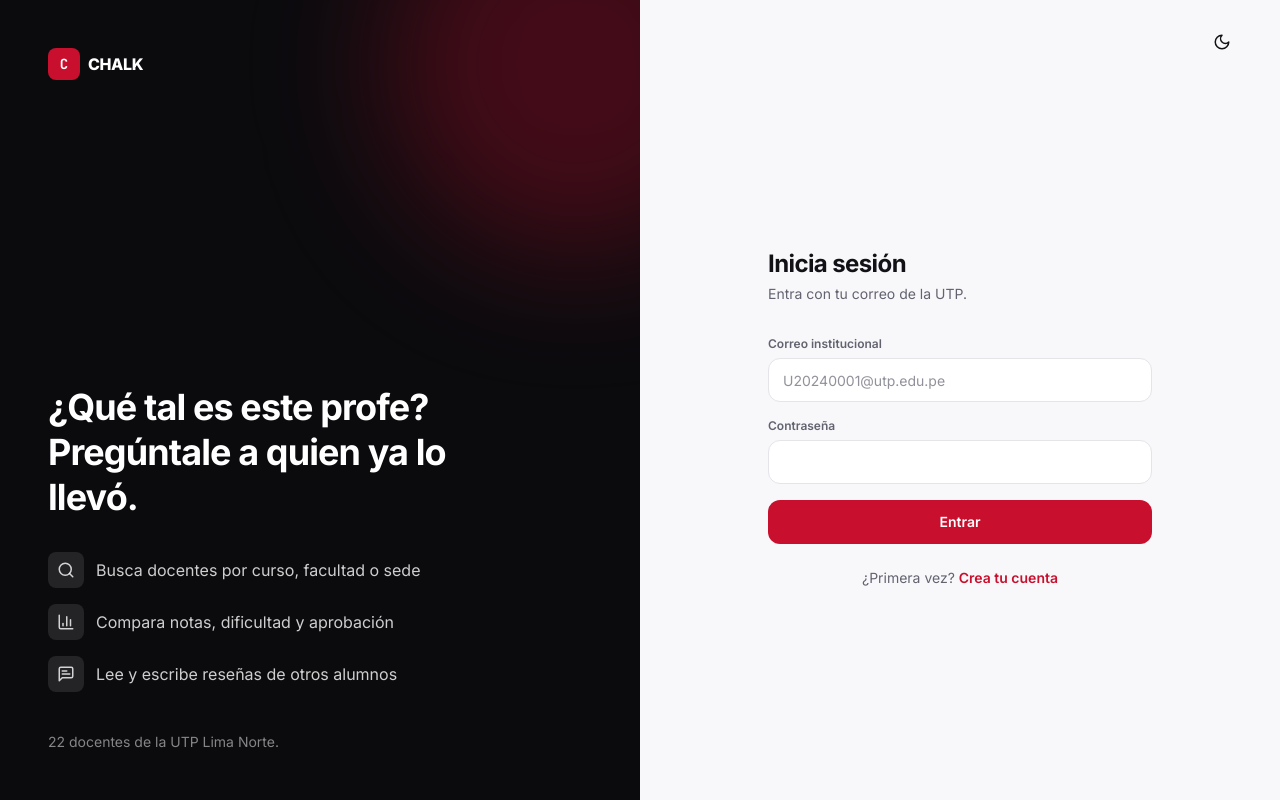
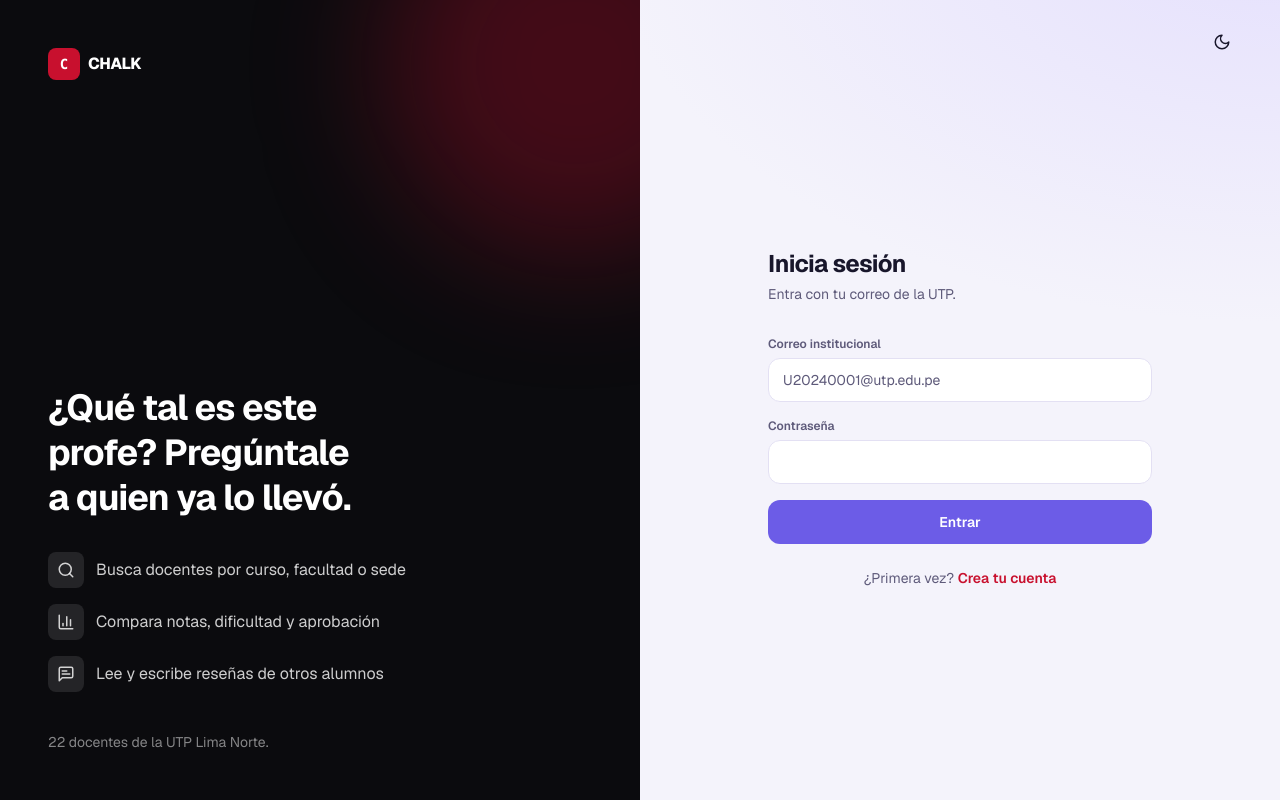
Before and after one commit to Nakusuo/CHALK, a React (Vite) app: page /#/ in a window 1280 px wide. Built offline with nearby package versions, Linux system fonts and the light colour scheme.

Commit message:
feat(diseño): tokens lavanda/violeta, Geist y primitivas de monograma y métricas

```diff
--- a/index.html
+++ b/index.html
@@ -6,7 +6,8 @@
     <link rel="icon" href="./chalk.png" />
     <title>CHALK · Docentes UTP</title>
     <link rel="preconnect" href="https://fonts.googleapis.com" />
-    <link href="https://fonts.googleapis.com/css2?family=Inter:wght@400;500;600;700;800&family=JetBrains+Mono:wght@500;700&display=swap" rel="stylesheet" />
+    <link rel="preconnect" href="https://fonts.gstatic.com" crossorigin />
+    <link href="https://fonts.googleapis.com/css2?family=Geist:wght@400..800&display=swap" rel="stylesheet" />
     <script>
       try { const t = localStorage.getItem("chalk_theme"); if (t === "dark" || (!t && matchMedia("(prefers-color-scheme: dark)").matches)) document.documentElement.classList.add("dark"); } catch {}
     </script>
--- a/src/components/ui.tsx
+++ b/src/components/ui.tsx
@@ -43,7 +43,7 @@ export function ScorePill({ score, size = "md" }: { score: number | null; size?:
   return (
     <div
       className={cx(
-        "grid place-items-center rounded-xl font-mono font-bold",
+        "num grid shrink-0 place-items-center rounded-xl font-bold",
         t === null && "bg-muted text-sub",
         t === "good" && "bg-emerald-500/10 text-emerald-700 dark:text-emerald-300",
         t === "warn" && "bg-amber-500/10 text-amber-700 dark:text-amber-300",
@@ -58,9 +58,9 @@ export function ScorePill({ score, size = "md" }: { score: number | null; size?:
 
 export function Meter({ value, max = 5, tone }: { value: number; max?: number; tone?: keyof typeof toneBg }) {
   return (
-    <div className="h-1.5 w-full overflow-hidden rounded-full bg-muted">
+    <div className="h-1.5 w-full overflow-hidden rounded-full bg-muted motion-reduce:[&>div]:transition-none">
       <div
-        className={cx("h-full rounded-full transition-[width] duration-700 ease-out", tone ? toneBg[tone] : "bg-brand")}
+        className={cx("h-full rounded-full transition-[width] duration-700 ease-out", tone ? toneBg[tone] : "bg-accent")}
         style={{ width: `${Math.min(100, (value / max) * 100)}%` }}
       />
     </div>
@@ -74,7 +74,7 @@ export function Difficulty({ value }: { value: number }) {
       <div className="flex-1">
         <Meter value={value} tone={t} />
       </div>
-      <span className={cx("font-mono text-xs font-bold", toneClass[t])}>{value.toFixed(1)}</span>
+      <span className={cx("num text-xs font-bold", toneClass[t])}>{value.toFixed(1)}</span>
       <span className="text-xs text-sub">{difficultyLabel(value)}</span>
     </div>
   );
@@ -103,7 +103,7 @@ export function Tag({ children, type = "neu" }: { children: ReactNode; type?: st
 export function Avatar({ children, size = 40, className }: { children: ReactNode; size?: number; className?: string }) {
   return (
     <div
-      className={cx("grid shrink-0 place-items-center rounded-xl bg-muted font-semibold", className)}
+      className={cx("grid shrink-0 place-items-center rounded-full bg-muted font-semibold text-sub", className)}
       style={{ width: size, height: size, fontSize: size * 0.42 }}
     >
       {children}
@@ -111,21 +111,58 @@ export function Avatar({ children, size = 40, className }: { children: ReactNode
   );
 }
 
-export function Stat({ label, value, hint }: { label: string; value: ReactNode; hint?: ReactNode }) {
+export function Stat({ label, value, hint, children }: { label: string; value: ReactNode; hint?: ReactNode; children?: ReactNode }) {
   return (
-    <div className="card p-4">
-      <div className="eyebrow">{label}</div>
-      <div className="mt-1 text-2xl font-bold tracking-tight">{value}</div>
-      {hint && <div className="mt-0.5 text-xs text-sub">{hint}</div>}
+    <div className="card flex flex-col p-5">
+      <div className="text-sm font-medium text-sub">{label}</div>
+      <div className="num mt-2 text-4xl font-bold tracking-tight">{value}</div>
+      {hint && <div className="mt-1 text-xs text-sub">{hint}</div>}
+      {children && <div className="mt-auto pt-4">{children}</div>}
     </div>
+  );
+}
+
+const TINTS = [
+  { bg: "bg-violet-100 text-violet-800 dark:bg-violet-400/20 dark:text-violet-100", dot: "bg-violet-500" },
+  { bg: "bg-sky-100 text-sky-800 dark:bg-sky-400/20 dark:text-sky-100", dot: "bg-sky-500" },
+  { bg: "bg-emerald-100 text-emerald-800 dark:bg-emerald-400/20 dark:text-emerald-100", dot: "bg-emerald-500" },
+  { bg: "bg-amber-100 text-amber-900 dark:bg-amber-400/20 dark:text-amber-100", dot: "bg-amber-500" },
+  { bg: "bg-rose-100 text-rose-800 dark:bg-rose-400/20 dark:text-rose-100", dot: "bg-rose-500" },
+  { bg: "bg-teal-100 text-teal-800 dark:bg-teal-400/20 dark:text-teal-100", dot: "bg-teal-500" },
+];
+
+/** Tono estable por facultad/departamento (misma entrada → mismo color). */
+export function tint(key: string) {
+  let h = 0;
+  for (const ch of key) h = (h * 31 + ch.charCodeAt(0)) >>> 0;
+  return TINTS[h % TINTS.length];
+}
+
+/** "Ronald Angel Ayra Pinto" → "RA": primer nombre + primer apellido. */
+export function initialsOf(name: string) {
+  const w = name.trim().split(/\s+/).filter(Boolean);
+  if (!w.length) return "?";
+  const last = w.length >= 4 ? w[w.length - 2] : w.length === 3 ? w[1] : w[w.length - 1];
+  return (w[0][0] + (w.length > 1 ? last[0] : "")).toUpperCase();
+}
+
+export function Monogram({ name, tone, size = 44, className }: { name: string; tone: string; size?: number; className?: string }) {
+  return (
+    <span
+      aria-hidden
+      className={cx("grid shrink-0 select-none place-items-center rounded-full font-semibold", tint(tone).bg, className)}
+      style={{ width: size, height: size, fontSize: Math.round(size * 0.36) }}
+    >
+      {initialsOf(name)}
+    </span>
   );
 }
 
 export function PageHeader({ title, subtitle, actions }: { title: string; subtitle?: ReactNode; actions?: ReactNode }) {
   return (
-    <div className="mb-6 flex flex-wrap items-end justify-between gap-4">
+    <div className="mb-6 flex flex-wrap items-end justify-between gap-4 pt-2">
       <div>
-        <h1 className="text-2xl font-bold tracking-tight sm:text-3xl">{title}</h1>
+        <h1 className="text-3xl font-bold tracking-tight sm:text-[34px]">{title}</h1>
         {subtitle && <p className="mt-1 text-sm text-sub">{subtitle}</p>}
       </div>
       {actions}
@@ -136,7 +173,7 @@ export function PageHeader({ title, subtitle, actions }: { title: string; subtit
 export function Empty({ icon, title, children }: { icon: ReactNode; title: string; children?: ReactNode }) {
   return (
     <div className="card flex flex-col items-center px-6 py-14 text-center">
-      <div className="mb-3 text-sub">{icon}</div>
+      <div className="mb-4 grid h-12 w-12 place-items-center rounded-full bg-accent-soft text-accent-ink">{icon}</div>
       <div className="font-semibold">{title}</div>
       {children && <div className="mt-1 max-w-sm text-sm text-sub">{children}</div>}
     </div>
--- a/src/index.css
+++ b/src/index.css
@@ -4,28 +4,72 @@
 
 @layer base {
   :root {
-    --bg: 248 248 250;
+    --bg: 244 243 251;
     --surface: 255 255 255;
-    --muted: 241 241 244;
-    --line: 228 228 233;
-    --fg: 17 17 22;
-    --sub: 99 99 112;
+    --muted: 239 237 250;
+    --line: 227 224 243;
+    --fg: 24 22 43;
+    --sub: 94 90 122;
+    --accent: 108 92 231;
+    --accent-ink: 84 68 208;
+    --accent-soft: 236 233 253;
+    --halo: 216 208 255;
+    --shadow: 0 1px 2px rgb(76 62 160 / 0.05), 0 10px 28px -12px rgb(76 62 160 / 0.18);
+    --shadow-lift: 0 2px 4px rgb(76 62 160 / 0.06), 0 18px 40px -14px rgb(76 62 160 / 0.28);
     color-scheme: light;
   }
   .dark {
-    --bg: 11 11 14;
-    --surface: 21 21 26;
-    --muted: 31 31 37;
-    --line: 42 42 50;
-    --fg: 240 240 245;
-    --sub: 150 150 165;
+    --bg: 16 14 29;
+    --surface: 27 24 45;
+    --muted: 37 34 59;
+    --line: 49 45 76;
+    --fg: 238 236 250;
+    --sub: 168 163 198;
+    --accent: 146 132 255;
+    --accent-ink: 176 165 255;
+    --accent-soft: 44 38 84;
+    --halo: 60 46 130;
+    --shadow: 0 1px 2px rgb(0 0 0 / 0.3), 0 12px 30px -12px rgb(0 0 0 / 0.6);
+    --shadow-lift: 0 2px 4px rgb(0 0 0 / 0.35), 0 20px 44px -14px rgb(0 0 0 / 0.75);
     color-scheme: dark;
   }
+  html {
+    scrollbar-color: rgb(var(--line)) transparent;
+  }
   body {
-    @apply bg-bg text-fg font-sans antialiased;
+    @apply bg-bg font-sans text-fg antialiased;
+    background-image: radial-gradient(60rem 36rem at 100% -10%, rgb(var(--halo) / 0.55), transparent 70%);
+    background-attachment: fixed;
+    caret-color: rgb(var(--accent));
+    font-feature-settings: "ss01";
   }
   ::selection {
-    @apply bg-brand/20;
+    background: rgb(var(--accent) / 0.22);
+  }
+  ::-webkit-scrollbar {
+    width: 10px;
+    height: 10px;
+  }
+  ::-webkit-scrollbar-thumb {
+    background: rgb(var(--line));
+    border-radius: 999px;
+    border: 2px solid rgb(var(--bg));
+  }
+  ::-webkit-scrollbar-track {
+    background: transparent;
+  }
+  :focus-visible {
+    outline: 2px solid rgb(var(--accent));
+    outline-offset: 2px;
+  }
+  a {
+    text-underline-offset: 3px;
+  }
+  h1,
+  h2,
+  h3 {
+    text-wrap: balance;
+    letter-spacing: -0.02em;
   }
 }
 
@@ -36,37 +80,69 @@
   .no-scrollbar::-webkit-scrollbar {
     display: none;
   }
+  .num {
+    font-variant-numeric: tabular-nums;
+  }
 
   .card {
-    @apply rounded-2xl border border-line bg-surface shadow-card;
+    @apply rounded-card bg-surface shadow-card;
+  }
+  .lift {
+    @apply transition-[transform,box-shadow] duration-300 ease-out;
+  }
+  .lift:hover,
+  .lift:focus-visible,
+  .lift:focus-within {
+    @apply -translate-y-0.5 shadow-lift;
+  }
+  @media (prefers-reduced-motion: reduce) {
+    .lift,
+    .lift:hover,
+    .lift:focus-visible,
+    .lift:focus-within {
+      transition: none;
+      transform: none;
+    }
   }
   .btn {
-    @apply inline-flex items-center justify-center gap-2 rounded-xl px-4 h-10 text-sm font-semibold transition
-      focus-visible:outline-none focus-visible:ring-2 focus-visible:ring-brand/40 disabled:opacity-50 disabled:pointer-events-none;
+    @apply inline-flex items-center justify-center gap-2 rounded-xl px-4 h-10 text-sm font-semibold transition-colors
+      disabled:opacity-50 disabled:pointer-events-none;
   }
   .btn-primary {
+    @apply btn bg-accent text-white hover:bg-accent-ink dark:text-[#120f24] dark:hover:bg-accent-ink;
+  }
+  .btn-brand {
     @apply btn bg-brand text-white hover:bg-brand-700;
   }
   .btn-ghost {
     @apply btn text-fg hover:bg-muted;
   }
   .btn-outline {
-    @apply btn border border-line bg-surface hover:bg-muted;
+    @apply btn bg-muted text-fg hover:bg-accent-soft hover:text-accent-ink;
   }
   .input {
-    @apply h-11 w-full rounded-xl border border-line bg-surface px-3.5 text-sm outline-none transition
-      placeholder:text-sub/70 focus:border-brand focus:ring-4 focus:ring-brand/10;
+    @apply h-11 w-full rounded-xl border border-line bg-surface px-3.5 text-sm text-fg outline-none transition
+      placeholder:text-sub focus:border-accent focus:ring-4 focus:ring-accent/15;
   }
   .label {
     @apply mb-1.5 block text-xs font-semibold text-sub;
   }
   .chip {
-    @apply inline-flex items-center gap-1.5 rounded-full border border-line px-3 h-8 text-xs font-medium text-sub transition hover:text-fg hover:border-fg/30;
+    @apply inline-flex items-center gap-1.5 rounded-full bg-muted px-3 h-8 text-xs font-medium text-sub transition-colors hover:text-fg;
   }
   .chip-on {
-    @apply border-brand bg-brand/10 text-brand hover:text-brand hover:border-brand;
+    @apply bg-accent-soft text-accent-ink hover:text-accent-ink;
   }
-  .eyebrow {
-    @apply text-[11px] font-semibold uppercase tracking-wider text-sub;
+  .seg {
+    @apply flex gap-1 rounded-xl bg-muted p-1;
+  }
+  .seg-item {
+    @apply shrink-0 rounded-lg px-3 py-1.5 text-xs font-semibold text-sub transition-colors hover:text-fg;
+  }
+  .seg-on {
+    @apply bg-surface text-fg shadow-card;
+  }
+  .link {
+    @apply font-semibold text-accent-ink hover:underline;
   }
 }
--- a/tailwind.config.js
+++ b/tailwind.config.js
@@ -5,11 +5,15 @@ export default {
   theme: {
     extend: {
       fontFamily: {
-        sans: ["Inter", "system-ui", "sans-serif"],
-        mono: ["JetBrains Mono", "ui-monospace", "monospace"],
+        sans: ["Geist", "system-ui", "sans-serif"],
       },
       colors: {
         brand: { DEFAULT: "#C8102E", 50: "#FDF2F4", 100: "#FBE4E8", 500: "#E01636", 600: "#C8102E", 700: "#9E0B23" },
+        accent: {
+          DEFAULT: "rgb(var(--accent) / <alpha-value>)",
+          ink: "rgb(var(--accent-ink) / <alpha-value>)",
+          soft: "rgb(var(--accent-soft) / <alpha-value>)",
+        },
         bg: "rgb(var(--bg) / <alpha-value>)",
         surface: "rgb(var(--surface) / <alpha-value>)",
         muted: "rgb(var(--muted) / <alpha-value>)",
@@ -17,7 +21,12 @@ export default {
         fg: "rgb(var(--fg) / <alpha-value>)",
         sub: "rgb(var(--sub) / <alpha-value>)",
       },
-      boxShadow: { card: "0 1px 2px rgb(0 0 0 / 0.04), 0 1px 3px rgb(0 0 0 / 0.06)" },
+      borderRadius: { card: "16px" },
+      boxShadow: {
+        card: "var(--shadow)",
+        lift: "var(--shadow-lift)",
+      },
+      transitionTimingFunction: { out: "cubic-bezier(0.16, 1, 0.3, 1)" },
     },
   },
   plugins: [],
```
Also changed, not shown: 1 other file (tests, documents, lock files or other folders).
